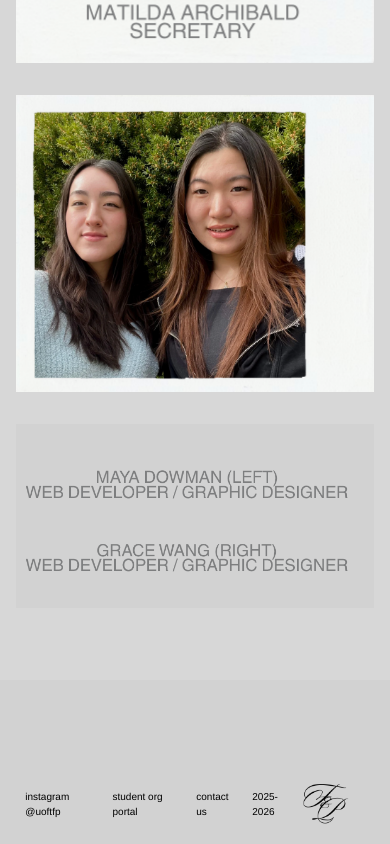
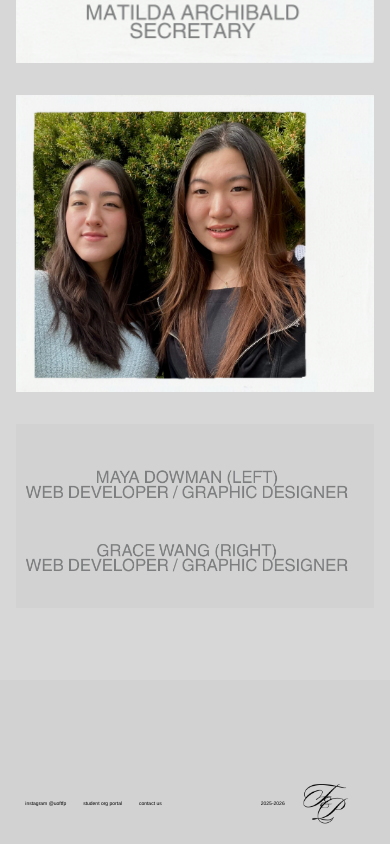
Before and after one commit to Grace273/uoftfp, a Next.js app in the folder fashionandpoliticswebsite/: page /about in a window 390 px wide. Shown: the part 3466-4310 px from the top of the page. Built offline with nearby package versions, Linux system fonts and the light colour scheme; a web font is replaced by a local one.

Commit message:
update about us footer font size

```diff
--- a/fashionandpoliticswebsite/app/about/page.tsx
+++ b/fashionandpoliticswebsite/app/about/page.tsx
@@ -21,7 +21,7 @@ export default function AboutResponsive() {
         style={{
           fontFamily: "HelveticaWorld, Helvetica,  Arial, sans-serif",
         }}
-        className="text-[10px] md:text-[14px] flex items-center px-[3vh] mt-[10vh] gap-[2vh] justify-between"
+        className="text-[5px] md:text-[14px] flex items-center px-[3vh] mt-[10vh] gap-[2vh] justify-between"
       >
         <div className="flex gap-[2vh] md:gap-[20vh]">
           <div className="hover:text-[#ff1fa9]">
```
